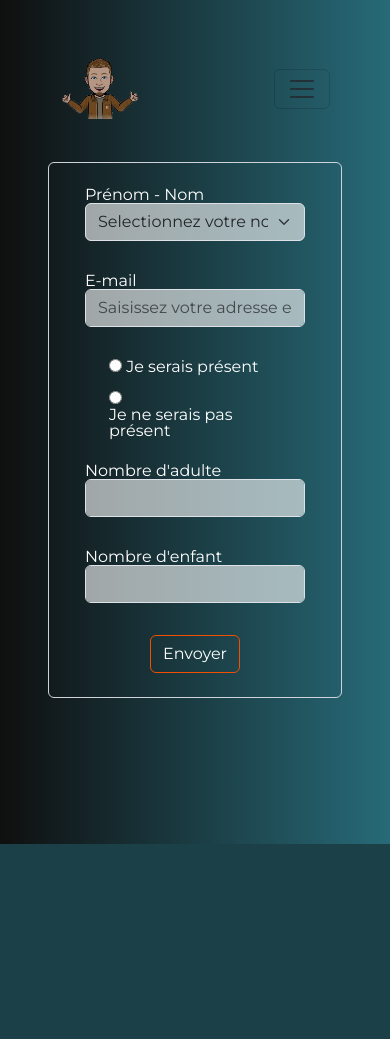
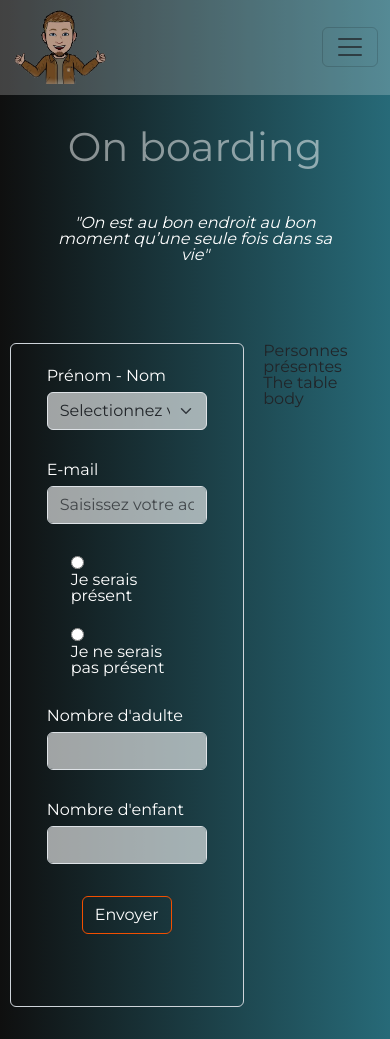
Before and after one commit to Pierre-Henri-Kocan/anniversaire-jonathan-v2, a PHP site: page /index.php?page=onboarding in a window 390 px wide. Before the commit the page ends 844 px from the top, so only its background shows below. Run offline with PHP 8.4, Linux system fonts and the light colour scheme; data that the repository does not hold is empty; a stand-in replaces the project's code that opens the database connection.

Commit message:
style updated

```diff
--- a/php/inc/templates/onboarding.tpl.php
+++ b/php/inc/templates/onboarding.tpl.php
@@ -1,18 +1,21 @@
 <?php
 require __DIR__ . '../../database/db.php';
 ?>
+<div class="standard-banner">
+    <h2>On boarding</h2>
+    <p class="punchline">"On est au bon endroit au bon moment qu’une seule fois dans sa vie"</p>
+</div>
 
-<div class="container">
-
+<div class="container-aside">
+    <div class="container">
         <form action="" method="POST" class="form">
-
             <div class="form-input">
                 <label class="label-text" for="name">Prénom - Nom</label>
                 <select class="form-select" name="name">
                     <option>Selectionnez votre nom</option>
-                <?php foreach ($userList as $user) : ?>
-                    <option><?= $user['name'] ?></option>
-                <?php endforeach; ?>
+                    <?php foreach ($userList as $user) : ?>
+                        <option><?= $user['name'] ?></option>
+                    <?php endforeach; ?>
                 </select>
             </div>
 
@@ -58,3 +61,19 @@ require __DIR__ . '../../database/db.php';
             });
         </script>
     </div>
+
+    <div class="aside">
+        <table>
+            <thead>
+                <tr>
+                    <th colspan="2">Personnes présentes</th>
+                </tr>
+            </thead>
+            <tbody>
+                <tr>
+                    <td>The table body</td>
+                </tr>
+            </tbody>
+        </table>
+        </div>
+</div>
--- a/php/public/css/style.css
+++ b/php/public/css/style.css
@@ -1,7 +1,8 @@
-@import url('https://fonts.googleapis.com/css2?family=Montserrat&display=swap');
+@import url('https://fonts.googleapis.com/css2?family=Montserrat:wght@400;800&display=swap');
 
 :root{
     --color-text: #ffffff;
+    --color-text-light: rgba(255, 255, 255, 0.50);
     --color-border: #ced4da;
     --color-bg-input: rgba(255, 255, 255, 0.60);
     --color-orange: #F24F00;
@@ -10,14 +11,31 @@
 body {
     background: rgb(15,15,15);
     background: linear-gradient(90deg, rgba(15,15,15,1) 0%, rgba(39,106,120,1) 100%);
-    padding: 3rem;
     font-family: 'Montserrat', sans-serif;
+}
+
+.punchline {
+    font-style: italic;
+    font-size: 1.5rem;
+}
+
+.standard-banner h2 {
+    color: var(--color-text-light);
+    font-size: 2.5rem;
+    margin: 2rem auto;
+}
+
+@media screen and (max-width: 500px) {
+    .punchline {
+        font-size: 1rem;
+    }
 }
 
 /* Navbar */
 
 .navbar {
     display: flex;
+    background-color: #ffffff36;
   }
 
 .container-fluid {
@@ -47,7 +65,7 @@ body {
 }
 
 .avatar {
-    width: 5rem;
+    width: 6rem;
 }
 
 /* Page d'accueil */
@@ -58,6 +76,7 @@ body {
     flex-wrap: wrap;
     justify-content: space-evenly;
     align-items: center;
+    margin-top: 2rem;
 }
 
 .birthday-logo {
@@ -81,12 +100,26 @@ body {
 }
 
 .birthday-text {
-    font-size: 1.5rem;
+    font-size: 1.3rem;
+    width: 70%;
 }
 
-.birthday-text span{
-    text-decoration:line-through;
+.bold-text{
+    font-weight: bold;
 }
+
+.light-text {
+    color: rgba(255, 255, 255, 0.60);
+}
+
+.italic-text {
+    font-style: italic;
+}
+
+.underline-text {
+    text-decoration: underline;
+}
+
 
 .home-text {
     display: flex;
@@ -101,17 +134,33 @@ body {
     .birthday-logo {
         width: 10rem;
     }
+    .birthday-text {
+        font-size: 1rem;
+    }
 }
 
 /* Page d'inscription */
 
+.container-aside {
+    display: flex;
+    flex-direction: row;
+    flex-wrap: wrap;
+    align-items: flex-start;
+}
+
 .container {
+    width: 60%;
     display: flex;
     flex-direction: column;
     flex-wrap: wrap;
     justify-content: center;
     border: 1px solid var(--color-border);
     border-radius: .375rem;
+    margin: 2rem auto;
+}
+
+.aside {
+    width: 30%;
     margin: 2rem auto;
 }
 
@@ -156,6 +205,7 @@ p {
 
 .label-text {
     color: var(--color-text);
+    margin-bottom: 0.5rem;
 }
 
 .contact-submit {
@@ -166,6 +216,7 @@ p {
 .btn-custom {
     background-color: rgba(249, 211, 97, 0);
     border-color: var(--color-orange);
+    margin-bottom: 3rem;
 }
 
 .btn-custom:hover {
@@ -179,9 +230,11 @@ p {
     display: flex;
     flex-direction: column;
     align-items: center;
+    margin-top: 5rem;
 }
 
 .error-message-image {
+    width: 30%;
     padding: 2rem;
     border: 1px solid var(--color-border);
     border-radius: 20px;
@@ -204,6 +257,7 @@ p {
     display: flex;
     flex-direction: column;
     align-items: center;
+    margin-top: 5rem;
 }
 
 .success-message-image {
```
Also changed, not shown: php/inc/templates/error.tpl.php (+20 -2 lines), php/inc/templates/header.tpl.php (+5 -5 lines), php/inc/templates/home.tpl.php (+8 -2 lines), php/inc/templates/success.tpl.php (+24 -6 lines), php/.htaccess (added), php/inc/database/db.php (line endings or trailing spaces), php/public/images/date.png (added).
